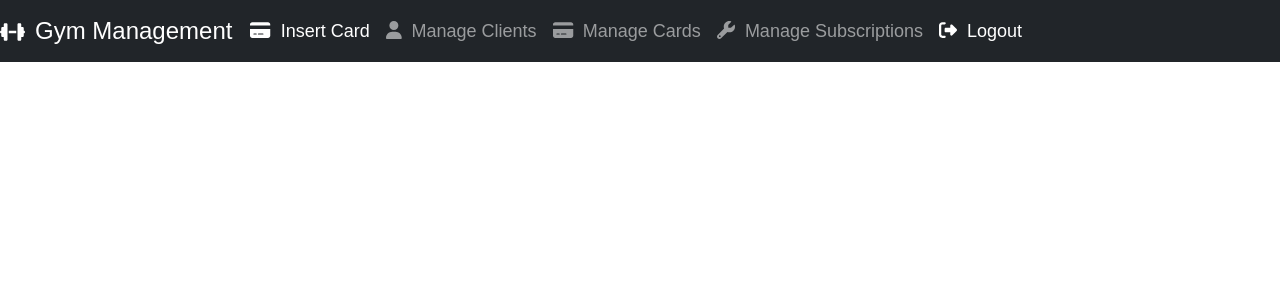
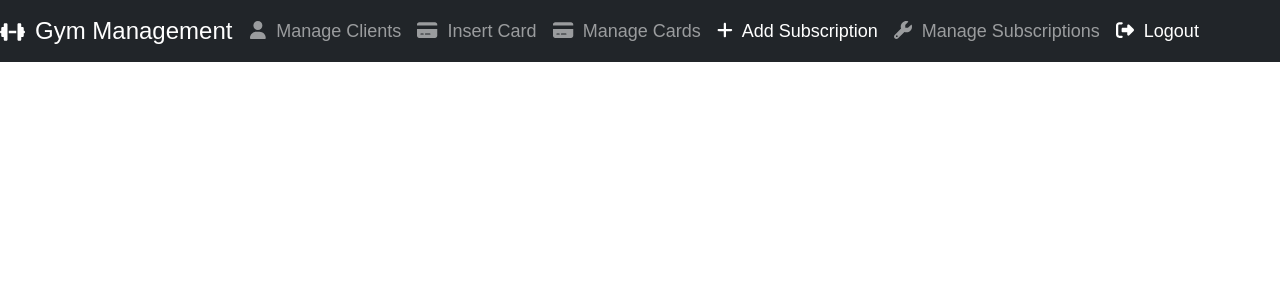
Before and after one commit to FabioDevIsTyping/OmegaGym, an Angular app in the folder frontendweb/: page /add-subscription in a window 1280 px wide. Shown: the top 300 px of the page. Built offline with nearby package versions, Linux system fonts and the light colour scheme.

Commit message:
adjusted highlighting in navbar

```diff
--- a/frontendweb/src/app/navbar/navbar.component.html
+++ b/frontendweb/src/app/navbar/navbar.component.html
@@ -9,27 +9,33 @@
 
   <div class="collapse navbar-collapse" id="navbarSupportedContent">
     <ul class="navbar-nav mr-auto">
-      <li class="nav-item active">
-        <a class="nav-link" routerLink="/admin-page" routerLinkActive="active">
+      <li class="nav-item" routerLinkActive="active">
+        <a class="nav-link" routerLink="/manage-client">
+          <i class="fa fa-user" style="margin-right: 5px;"></i>
+          Manage Clients
+        </a>
+      </li>
+      <li class="nav-item" routerLinkActive="active">
+        <a class="nav-link" routerLink="/admin-page">
           <i class="fa fa-credit-card" style="margin-right: 5px;"></i>
           Insert Card
           <span class="sr-only">(current)</span>
         </a>
       </li>
-      <li class="nav-item">
-        <a class="nav-link" routerLink="/manage-client" routerLinkActive="active">
-          <i class="fa fa-user" style="margin-right: 5px;"></i>
-          Manage Clients
-        </a>
-      </li>
-      <li class="nav-item">
-        <a class="nav-link" routerLink="/manage-cards" routerLinkActive="active">
+      <li class="nav-item" routerLinkActive="active">
+        <a class="nav-link" routerLink="/manage-cards">
           <i class="fas fa-credit-card" style="margin-right: 5px;"></i>
           Manage Cards
         </a>
       </li>
-      <li class="nav-item">
-        <a class="nav-link" routerLink="/manage-subscriptions" routerLinkActive="active">
+      <li class="nav-item" routerLinkActive="active">
+        <a class="nav-link" routerLink="/add-subscription">
+          <i class="fas fa-plus" style="margin-right: 5px;"></i>
+          Add Subscription
+        </a>
+      </li>
+      <li class="nav-item" routerLinkActive="active">
+        <a class="nav-link" routerLink="/manage-subscriptions">
           <i class="fa fa-wrench" style="margin-right: 5px;"></i>
           Manage Subscriptions
         </a>
```
